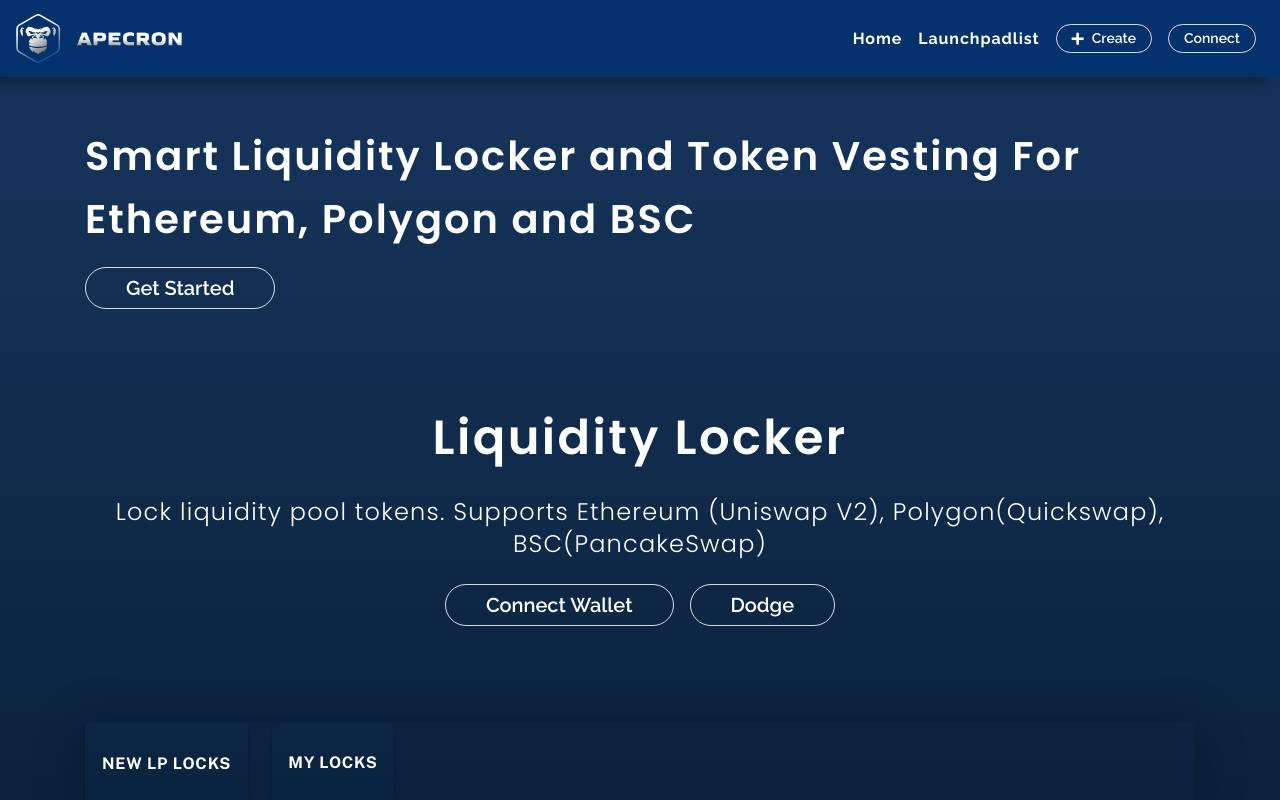
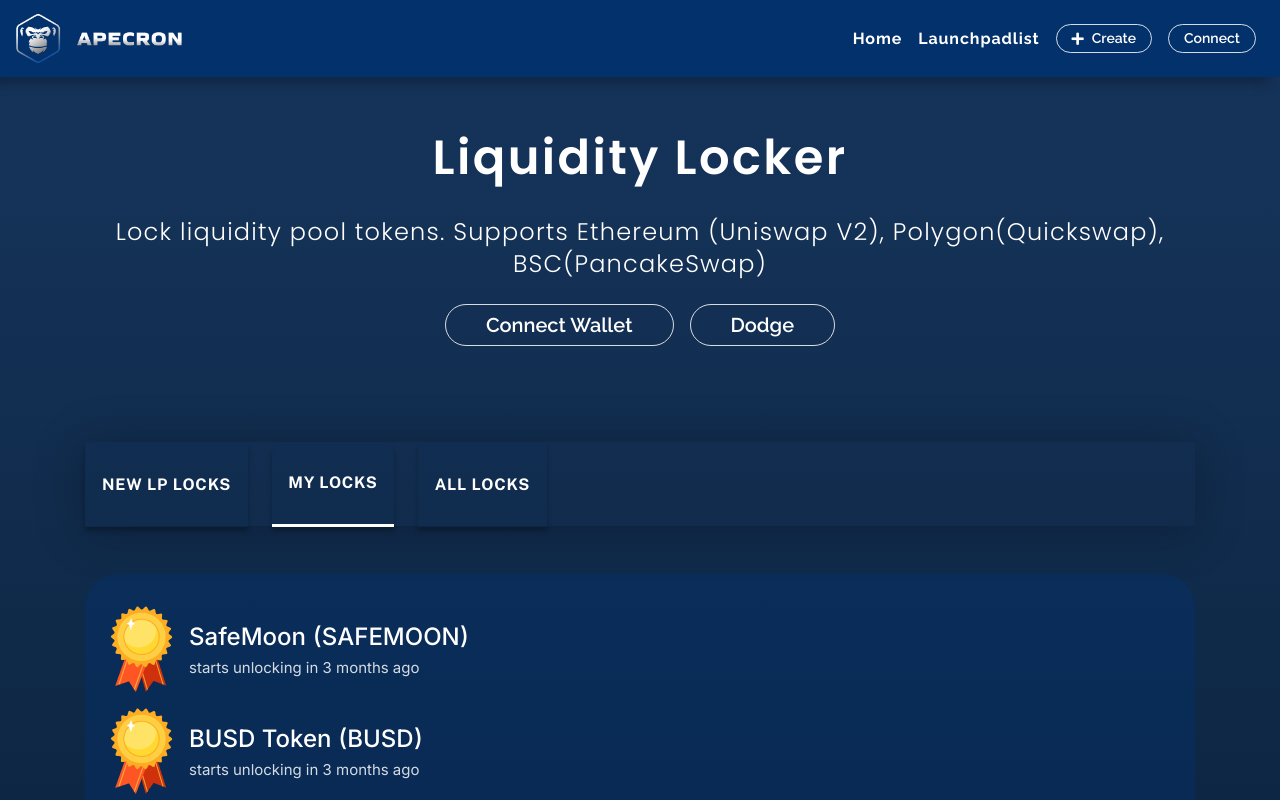
Before and after one commit to badarrahim/apercron-new, a React (Create React App) app: page /locker in a window 1280 px wide. Both pictures are taken after a click on the link "MY LOCKS". Shown: the top 800 px of the page. Built offline with nearby package versions, Linux system fonts and the light colour scheme; a web font is replaced by a local one.

Commit message:
my locker section added

```diff
--- a/src/assets/css/style.css
+++ b/src/assets/css/style.css
@@ -957,3 +957,33 @@ input[type="radio"] {
 ::-webkit-calendar-picker-indicator {
   filter: invert(1);
 }
+
+.lock-card {
+  background: rgba(3, 49, 108, 0.44) !important;
+  border-radius: 34px !important;
+}
+
+.lock-card__title {
+  font-family: "Inter";
+  font-style: normal;
+  font-weight: 500;
+  font-size: 24px;
+  color: #ffffff !important;
+}
+
+.lock-card__description {
+  font-family: "Inter";
+  font-style: normal;
+  font-weight: 400;
+  font-size: 15px;
+  color: rgba(255, 255, 255, 0.83);
+}
+
+@media (max-width: 400px) {
+  .lock-card__title {
+    font-size: 20px !important;
+  }
+  .lock-card__description {
+    font-size: 13px !important;
+  }
+}
--- a/src/views/Locker.js
+++ b/src/views/Locker.js
@@ -18,6 +18,8 @@ import {
 } from "reactstrap";
 import SectionTitle from "../components/SectionTitle";
 
+import gold_badge from "../assets/img/gold_badge.png";
+
 const Locker = () => {
   const [activeTab, setActiveTab] = useState("1");
   const toggle = (tab) => {
@@ -26,12 +28,12 @@ const Locker = () => {
   return (
     <div className="locker-section py-5">
       <Container>
-        <p className="section-title-locker mb-0">
+        {/* <p className="section-title-locker mb-0">
           Smart Liquidity Locker and Token Vesting For Ethereum, Polygon and BSC
         </p>
-        <Button className="custome-btn-lg mt-3 mb-5">Get Started</Button>
+        <Button className="custome-btn-lg mt-3 mb-5">Get Started</Button> */}
 
-        <div className="py-5">
+        <div className="pb-5">
           <SectionTitle
             title="Liquidity Locker"
             description="Lock liquidity pool tokens. Supports Ethereum (Uniswap V2), Polygon(Quickswap), BSC(PancakeSwap)
@@ -65,6 +67,16 @@ const Locker = () => {
                 }}
               >
                 My Locks
+              </NavLink>
+            </NavItem>
+            <NavItem>
+              <NavLink
+                className={`${activeTab == "3" ? "active" : ""} ml-md-4`}
+                onClick={() => {
+                  toggle("3");
+                }}
+              >
+                All Locks
               </NavLink>
             </NavItem>
           </Nav>
@@ -218,7 +230,131 @@ const Locker = () => {
                 </Col>
               </Row>
             </TabPane>
-            <TabPane tabId="2"></TabPane>
+            <TabPane tabId="2">
+              <Row className="mt-5">
+                <Col xs="12">
+                  <div className="lock-card px-3 px-md-4 pt-2 pb-4 pt-4 ">
+                    <div className="d-flex flex-column align-items-center flex-sm-row justify-content-center justify-content-sm-start lock-card__inner mb-2">
+                      <div className="lock-card__badge mt-2 mr-0 mr-sm-3">
+                        <img src={gold_badge} />
+                      </div>
+                      <div className="mt-2 d-flex flex-column justify-content-center">
+                        <p className="lock-card__title mb-0">
+                          SafeMoon (SAFEMOON)
+                        </p>
+                        <span className="lock-card__description">
+                          starts unlocking in 3 months ago
+                        </span>
+                      </div>
+                    </div>
+                    <div className="d-flex flex-column align-items-center flex-sm-row justify-content-center justify-content-sm-start lock-card__inner mb-2">
+                      <div className="lock-card__badge mt-2  mr-0 mr-sm-3">
+                        <img src={gold_badge} />
+                      </div>
+                      <div className="mt-2 d-flex flex-column justify-content-center">
+                        <p className="lock-card__title mb-0">
+                          BUSD Token (BUSD){" "}
+                        </p>
+                        <span className="lock-card__description">
+                          starts unlocking in 3 months ago
+                        </span>
+                      </div>
+                    </div>
+
+                    <div className="d-flex flex-column align-items-center flex-sm-row justify-content-center justify-content-sm-start lock-card__inner mb-2">
+                      <div className="lock-card__badge mt-2  mr-0 mr-sm-3">
+                        <img src={gold_badge} />
+                      </div>
+                      <div className="mt-2 d-flex flex-column justify-content-center">
+                        <p className="lock-card__title mb-0">
+                          BUSD Token (BUSD){" "}
+                        </p>
+                        <span className="lock-card__description">
+                          starts unlocking in 3 months ago
+                        </span>
+                      </div>
+                    </div>
+
+                    <div className="d-flex flex-column align-items-center flex-sm-row justify-content-center justify-content-sm-start lock-card__inner mb-2">
+                      <div className="lock-card__badge mt-2  mr-0 mr-sm-3">
+                        <img src={gold_badge} />
+                      </div>
+                      <div className="mt-2 d-flex flex-column justify-content-center">
+                        <p className="lock-card__title mb-0">
+                          BUSD Token (BUSD)
+                        </p>
+                        <span className="lock-card__description">
+                          starts unlocking in 2 months ago{" "}
+                        </span>
+                      </div>
+                    </div>
+                  </div>
+                </Col>
+              </Row>
+            </TabPane>
+
+            <TabPane tabId="3">
+              <Row className="mt-5">
+                <Col xs="12">
+                  <div className="lock-card px-3 px-md-4 pt-2 pb-4 pt-4 ">
+                    <div className="d-flex flex-column align-items-center flex-sm-row justify-content-center justify-content-sm-start lock-card__inner mb-2">
+                      <div className="lock-card__badge mt-2 mr-0 mr-sm-3">
+                        <img src={gold_badge} />
+                      </div>
+                      <div className="mt-2 d-flex flex-column justify-content-center">
+                        <p className="lock-card__title mb-0">
+                          SafeMoon (SAFEMOON)
+                        </p>
+                        <span className="lock-card__description">
+                          starts unlocking in 3 months ago
+                        </span>
+                      </div>
+                    </div>
+                    <div className="d-flex flex-column align-items-center flex-sm-row justify-content-center justify-content-sm-start lock-card__inner mb-2">
+                      <div className="lock-card__badge mt-2  mr-0 mr-sm-3">
+                        <img src={gold_badge} />
+                      </div>
+                      <div className="mt-2 d-flex flex-column justify-content-center">
+                        <p className="lock-card__title mb-0">
+                          BUSD Token (BUSD){" "}
+                        </p>
+                        <span className="lock-card__description">
+                          starts unlocking in 3 months ago
+                        </span>
+                      </div>
+                    </div>
+
+                    <div className="d-flex flex-column align-items-center flex-sm-row justify-content-center justify-content-sm-start lock-card__inner mb-2">
+                      <div className="lock-card__badge mt-2  mr-0 mr-sm-3">
+                        <img src={gold_badge} />
+                      </div>
+                      <div className="mt-2 d-flex flex-column justify-content-center">
+                        <p className="lock-card__title mb-0">
+                          BUSD Token (BUSD){" "}
+                        </p>
+                        <span className="lock-card__description">
+                          starts unlocking in 3 months ago
+                        </span>
+                      </div>
+                    </div>
+
+                    <div className="d-flex flex-column align-items-center flex-sm-row justify-content-center justify-content-sm-start lock-card__inner mb-2">
+                      <div className="lock-card__badge mt-2  mr-0 mr-sm-3">
+                        <img src={gold_badge} />
+                      </div>
+                      <div className="mt-2 d-flex flex-column justify-content-center">
+                        <p className="lock-card__title mb-0">
+                          BUSD Token (BUSD)
+                        </p>
+                        <span className="lock-card__description">
+                          starts unlocking in 2 months ago{" "}
+                        </span>
+                      </div>
+                    </div>
+                  </div>
+                </Col>
+              </Row>
+            </TabPane>
           </TabContent>
         </div>
       </Container>
```
Also changed, not shown: src/assets/img/gold_badge.png (added), 1 other file (tests, documents, lock files or other folders).
